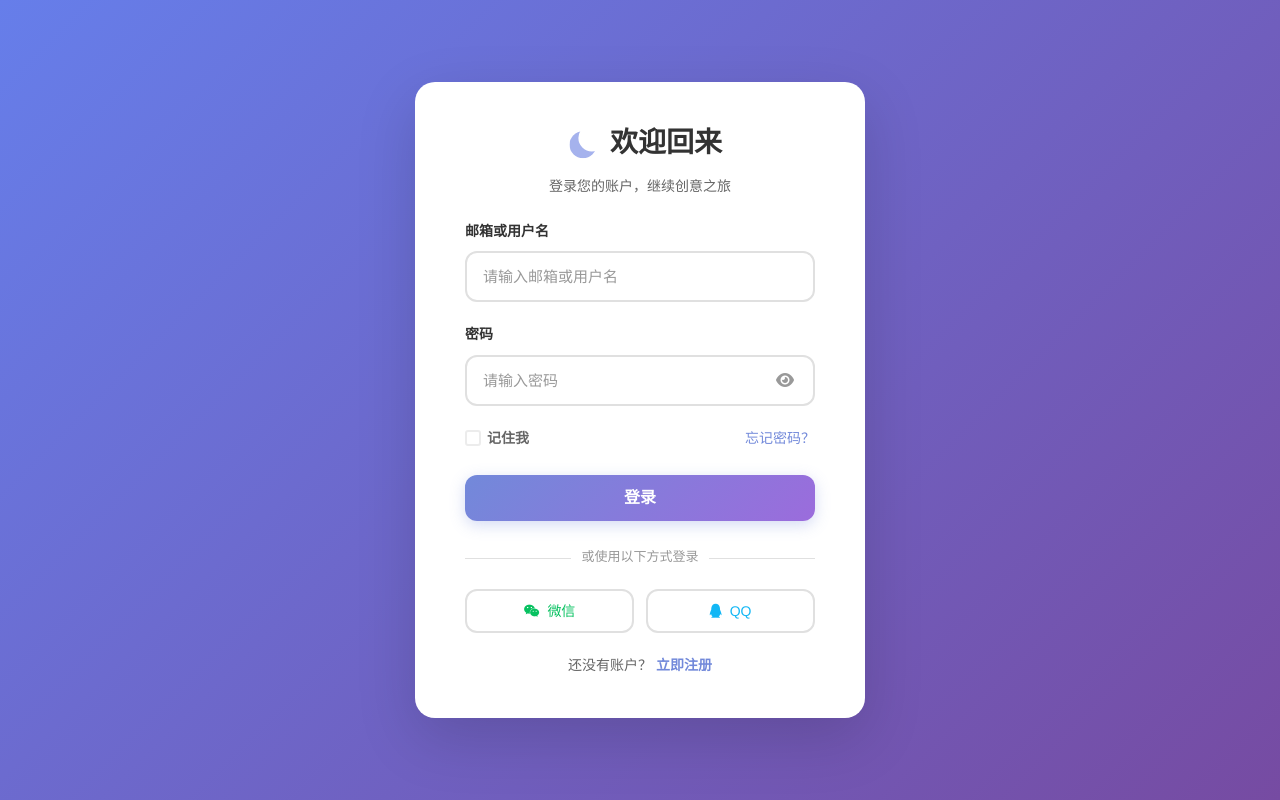
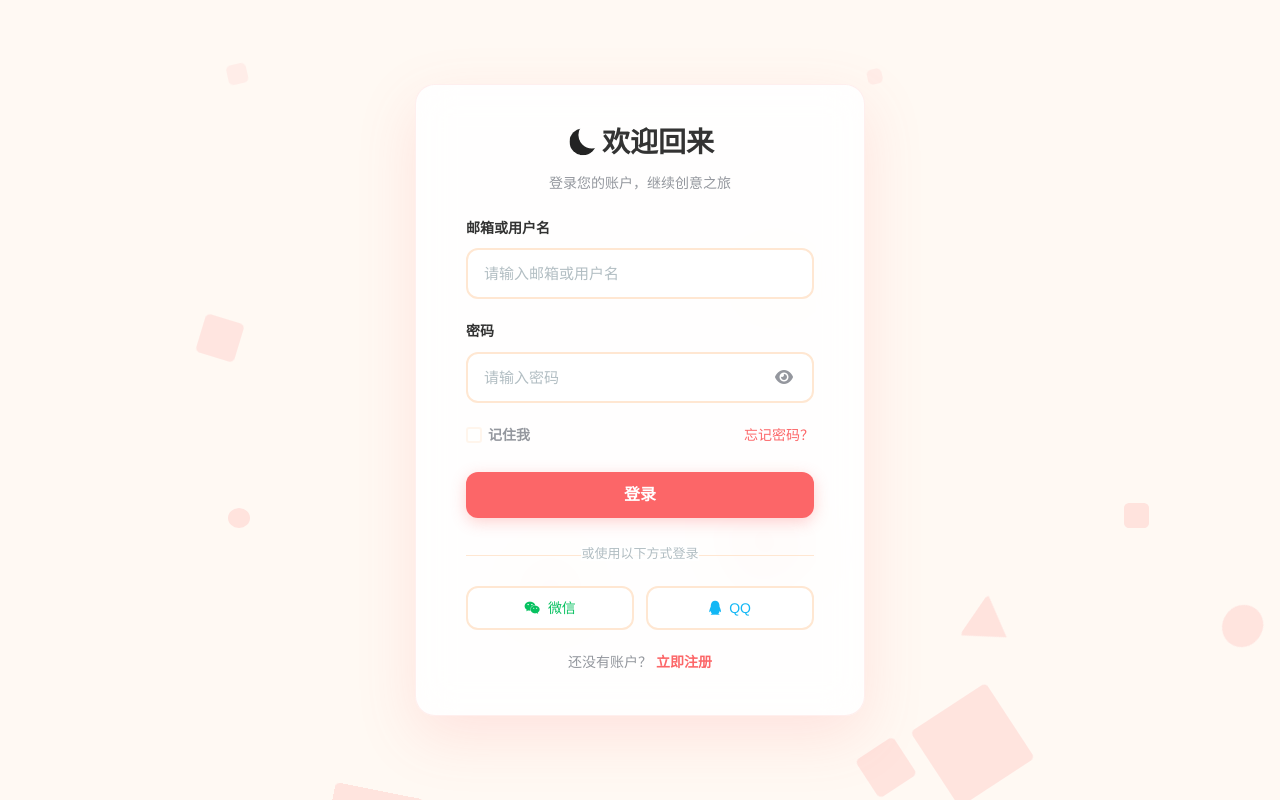
Before and after one commit to iFannna/vue-blog-project, a Vue app: page /login in a window 1280 px wide. Built offline with nearby package versions, Linux system fonts and the light colour scheme.

Commit message:
统一登录页面与主页的颜色

```diff
--- a/src/views/login/Login.vue
+++ b/src/views/login/Login.vue
@@ -146,6 +146,36 @@ onMounted(() => {
 
 <template>
   <div class="login-page-wrapper">
+    <!-- 运动的几何图形背景 -->
+    <div class="waves-background">
+      <div class="squares">
+        <div class="square"></div>
+        <div class="square"></div>
+        <div class="square"></div>
+        <div class="square"></div>
+        <div class="square"></div>
+        <div class="square"></div>
+        <div class="square"></div>
+        <div class="square"></div>
+        <div class="square"></div>
+        <div class="square"></div>
+      </div>
+      <div class="triangles">
+        <div class="triangle"></div>
+        <div class="triangle"></div>
+        <div class="triangle"></div>
+        <div class="triangle"></div>
+        <div class="triangle"></div>
+      </div>
+      <div class="circles">
+        <div class="circle"></div>
+        <div class="circle"></div>
+        <div class="circle"></div>
+        <div class="circle"></div>
+        <div class="circle"></div>
+      </div>
+    </div>
+
     <div class="login-card">
       <div class="login-header">
         <!-- 标题和主题切换图标容器 -->
@@ -260,6 +290,219 @@ onMounted(() => {
 
 <style scoped>
 
+/* ==================== 运动的几何图形背景 ==================== */
+.waves-background {
+  position: fixed;
+  width: 100%;
+  height: 100%;
+  overflow: hidden;
+  top: 0;
+  left: 0;
+  z-index: 0;
+  pointer-events: none;
+}
+
+.waves-background .circle,
+.waves-background .triangle,
+.waves-background .square {
+  position: absolute;
+  bottom: -100px;
+  width: 40px;
+  height: 40px;
+  background: #fc6668;
+  border-radius: 5px;
+  opacity: 0.15;
+  animation: rise 10s infinite ease-in;
+}
+
+[data-theme="dark"] .waves-background .circle,
+[data-theme="dark"] .waves-background .triangle,
+[data-theme="dark"] .waves-background .square {
+  background: #fc6668;
+  opacity: 0.2;
+}
+
+/* 正方形动画 */
+.waves-background .square:nth-child(1) {
+  width: 40px;
+  height: 40px;
+  left: 10%;
+  animation-duration: 8s;
+}
+
+.waves-background .square:nth-child(2) {
+  width: 20px;
+  height: 20px;
+  left: 20%;
+  animation-duration: 5s;
+  animation-delay: 1s;
+}
+
+.waves-background .square:nth-child(3) {
+  width: 50px;
+  height: 50px;
+  left: 35%;
+  animation-duration: 7s;
+  animation-delay: 2s;
+}
+
+.waves-background .square:nth-child(4) {
+  width: 80px;
+  height: 80px;
+  left: 50%;
+  animation-duration: 11s;
+  animation-delay: 0s;
+}
+
+.waves-background .square:nth-child(5) {
+  width: 35px;
+  height: 35px;
+  left: 55%;
+  animation-duration: 6s;
+  animation-delay: 1s;
+}
+
+.waves-background .square:nth-child(6) {
+  width: 45px;
+  height: 45px;
+  left: 65%;
+  animation-duration: 8s;
+  animation-delay: 3s;
+}
+
+.waves-background .square:nth-child(7) {
+  width: 90px;
+  height: 90px;
+  left: 70%;
+  animation-duration: 12s;
+  animation-delay: 2s;
+}
+
+.waves-background .square:nth-child(8) {
+  width: 25px;
+  height: 25px;
+  left: 80%;
+  animation-duration: 6s;
+  animation-delay: 2s;
+}
+
+.waves-background .square:nth-child(9) {
+  width: 15px;
+  height: 15px;
+  left: 70%;
+  animation-duration: 5s;
+  animation-delay: 1s;
+}
+
+.waves-background .square:nth-child(10) {
+  width: 90px;
+  height: 90px;
+  left: 25%;
+  animation-duration: 10s;
+  animation-delay: 4s;
+}
+
+/* 三角形样式 */
+.waves-background .triangle {
+  clip-path: polygon(50% 0%, 0% 100%, 100% 100%);
+}
+
+.waves-background .triangle:nth-child(1) {
+  width: 20px;
+  height: 22px;
+  left: 50%;
+  animation-delay: 0s;
+}
+
+.waves-background .triangle:nth-child(2) {
+  width: 30px;
+  height: 28px;
+  left: 25%;
+  animation-delay: 12s;
+}
+
+.waves-background .triangle:nth-child(3) {
+  width: 30px;
+  height: 28px;
+  left: 80%;
+  animation-delay: 4s;
+}
+
+.waves-background .triangle:nth-child(4) {
+  width: 40px;
+  height: 38px;
+  left: 30%;
+  animation-delay: 18s;
+}
+
+.waves-background .triangle:nth-child(5) {
+  width: 50px;
+  height: 40px;
+  left: 70%;
+  animation-delay: 1s;
+}
+
+/* 圆形样式 */
+.waves-background .circle {
+  border-radius: 100%;
+}
+
+.waves-background .circle:nth-child(1) {
+  width: 22px;
+  height: 20px;
+  left: 10%;
+  animation-delay: 0s;
+}
+
+.waves-background .circle:nth-child(2) {
+  width: 84px;
+  height: 80px;
+  left: 45%;
+  animation-delay: 12s;
+}
+
+.waves-background .circle:nth-child(3) {
+  width: 53px;
+  height: 50px;
+  left: 90%;
+  animation-delay: 4s;
+}
+
+.waves-background .circle:nth-child(4) {
+  width: 53px;
+  height: 50px;
+  left: 60%;
+  animation-delay: 18s;
+}
+
+.waves-background .circle:nth-child(5) {
+  width: 43px;
+  height: 40px;
+  left: 90%;
+  animation-delay: 1s;
+}
+
+/* 上升动画 */
+@keyframes rise {
+  0% {
+    bottom: -100px;
+    transform: translateX(0) rotate(0deg);
+    opacity: 0.15;
+  }
+
+  50% {
+    transform: translate(100px, 0) rotate(180deg);
+    opacity: 0.15;
+  }
+
+  100% {
+    bottom: 1080px;
+    transform: translateX(-200px) rotate(360deg);
+    opacity: 0;
+  }
+}
+
+
 .bloglo-darkmode-container{
   margin-top: 6px;
 }
@@ -267,8 +510,6 @@ onMounted(() => {
 .bloglo-darkmode {
   transform: scale(1.5);
   cursor: pointer;
-  /* 增加点击区域 */
-  padding: 8px;
   display: inline-flex;
   align-items: center;
   justify-content: center;
@@ -283,20 +524,13 @@ onMounted(() => {
   pointer-events: none;
 }
 
-/* 浅色模式 - 月亮图标 */
-.bloglo-darkmode-toogle {
-  color: #a5b2ed !important;
-  transition: transform 0.3s ease;
-}
+
 
 .bloglo-darkmode:active .bloglo-darkmode-toogle {
   transform: scale(0.9);
 }
 
-/* 深色模式 - 太阳图标 */
-[data-theme="dark"] .bloglo-darkmode-toogle {
-  color: #fc6668 !important;
-}
+
 
 /* ==================== 登录页面容器 ==================== */
 .login-page-wrapper {
@@ -304,34 +538,42 @@ onMounted(() => {
   display: flex;
   align-items: center;
   justify-content: center;
-  background: linear-gradient(135deg, #667eea 0%, #764ba2 100%);
+  background: #fff9f3;
   padding: 20px;
   position: relative;
+  overflow: hidden;
 }
 
 /* 深色模式背景 */
 [data-theme="dark"] .login-page-wrapper {
-  background: linear-gradient(135deg, #1a1a2e 0%, #16213e 100%);
+  background: #333333;
 }
 
 
 /* ==================== 登录卡片 ==================== */
 .login-card {
-  background: #fff;
+  background: rgba(255, 255, 255, 0.85);
   border-radius: 20px;
   padding: 40px 50px;
-  box-shadow: 0 20px 60px rgba(0, 0, 0, 0.15);
+  box-shadow: 0 20px 60px rgba(252, 102, 104, 0.15);
   width: 100%;
   max-width: 450px;
-  transition: transform 0.3s ease;
+  transition: transform 0.3s ease, box-shadow 0.3s ease;
   z-index: 1;
   position: relative;
+  border: 1px solid rgba(252, 102, 104, 0.1);
+  backdrop-filter: blur(20px);
 }
 
-/* 深色模式卡片 - 优化后的版本 */
+.login-card:hover {
+  box-shadow: 0 25px 70px rgba(252, 102, 104, 0.2);
+}
+
+/* 深色模式卡片 */
 [data-theme="dark"] .login-card {
   background: rgba(0, 0, 0, 0.5);
   box-shadow: 0 20px 60px rgba(0, 0, 0, 0.5);
+  border-color: rgba(190, 190, 190, 0.2);
 }
 
 /* ==================== 卡片头部 ==================== */
@@ -352,7 +594,7 @@ onMounted(() => {
 .login-title {
   font-size: 28px;
   font-weight: 700;
-  color: #333;
+  color: #333333;
   margin: 0;
   transition: color 0.3s ease;
 }
@@ -362,7 +604,7 @@ onMounted(() => {
 }
 
 .login-subtitle {
-  color: #666;
+  color: #94979e;
   font-size: 14px;
   margin: 0;
   transition: color 0.3s ease;
@@ -380,7 +622,7 @@ onMounted(() => {
 .form-label {
   display: block;
   margin-bottom: 8px;
-  color: #333;
+  color: #333333;
   font-weight: 600;
   font-size: 14px;
   transition: color 0.3s ease;
@@ -399,14 +641,14 @@ onMounted(() => {
 .custom-input {
   width: 100%;
   padding: 14px 16px;
-  border: 2px solid #e0e0e0;
+  border: 2px solid #ffe7d2;
   border-radius: 12px;
   font-size: 15px;
-  transition: border-color 0.3s ease, box-shadow 0.3s ease;
+  transition: border-color 0.3s ease, box-shadow 0.3s ease, background 0.3s ease;
   box-sizing: border-box;
   outline: none;
-  background: #fff;
-  color: #333;
+  background: rgba(255, 255, 255, 0.9);
+  color: #212121;
   -webkit-tap-highlight-color: transparent;
 }
 
@@ -417,7 +659,7 @@ onMounted(() => {
 }
 
 .custom-input::placeholder {
-  color: #999;
+  color: #b2bec3;
 }
 
 [data-theme="dark"] .custom-input::placeholder {
@@ -425,13 +667,13 @@ onMounted(() => {
 }
 
 .custom-input:focus {
-  border-color: #7289da;
-  box-shadow: 0 0 0 3px rgba(114, 137, 218, 0.1);
+  border-color: #fc6668;
+  box-shadow: 0 0 0 3px rgba(252, 102, 104, 0.1);
 }
 
 [data-theme="dark"] .custom-input:focus {
-  border-color: #667eea;
-  box-shadow: 0 0 0 3px rgba(102, 126, 234, 0.2);
+  border-color: #fc6668;
+  box-shadow: 0 0 0 3px rgba(252, 102, 104, 0.2);
 }
 
 /* 密码输入框 */
@@ -450,7 +692,7 @@ onMounted(() => {
   transform: translateY(-50%);
   background: none;
   border: none;
-  color: #999;
+  color: #94979e;
   cursor: pointer;
   font-size: 16px;
   padding: 8px;
@@ -468,16 +710,16 @@ onMounted(() => {
 }
 
 .toggle-password:hover {
-  color: #7289da;
+  color: #fc6668;
 }
 
 [data-theme="dark"] .toggle-password:hover {
-  color: #667eea;
+  color: #fc6668;
 }
 
 @media (hover: none) {
   .toggle-password:hover {
-    color: #999;
+    color: #94979e;
   }
   [data-theme="dark"] .toggle-password:hover {
     color: rgba(255, 255, 255, 0.5);
@@ -497,7 +739,7 @@ onMounted(() => {
   display: flex;
   align-items: center;
   gap: 6px;
-  color: #666;
+  color: #94979e;
   cursor: pointer;
   transition: color 0.3s ease;
   -webkit-tap-highlight-color: transparent;
@@ -515,7 +757,7 @@ onMounted(() => {
   height: 16px;
   min-width: 16px;
   min-height: 16px;
-  border: 2px solid #d0d0d0;
+  border: 2px solid #ffe7d2;
   border-radius: 3px;
   background-color: #fff;
   cursor: pointer;
@@ -527,12 +769,12 @@ onMounted(() => {
 }
 
 .remember-me input[type="checkbox"]:hover {
-  border-color: #7289da;
+  border-color: #fc6668;
 }
 
 .remember-me input[type="checkbox"]:checked {
-  background: linear-gradient(135deg, #7289da, #9b6cdc);
-  border-color: #7289da;
+  background: #fc6668;
+  border-color: #fc6668;
 }
 
 .remember-me input[type="checkbox"]:checked::before {
@@ -553,17 +795,17 @@ onMounted(() => {
 }
 
 [data-theme="dark"] .remember-me input[type="checkbox"]:hover {
-  border-color: #667eea;
+  border-color: #fc6668;
   background-color: rgba(255, 255, 255, 0.15);
 }
 
 [data-theme="dark"] .remember-me input[type="checkbox"]:checked {
-  background: linear-gradient(135deg, #667eea, #764ba2);
-  border-color: #667eea;
+  background: #fc6668;
+  border-color: #fc6668;
 }
 
 .forgot-password {
-  color: #7289da;
+  color: #fc6668;
   text-decoration: none;
   transition: color 0.2s ease;
   font-weight: 500;
@@ -571,34 +813,35 @@ onMounted(() => {
 }
 
 [data-theme="dark"] .forgot-password {
-  color: #667eea;
+  color: #fc6668;
 }
 
 .forgot-password:hover {
   text-decoration: underline;
-  color: #5a6fc7;
+  color: #ff4c60;
 }
 
 /* ==================== 登录按钮 ==================== */
 .login-btn {
   width: 100%;
   padding: 14px;
-  background: linear-gradient(135deg, #7289da, #9b6cdc);
+  background: #fc6668;
   color: #fff;
   border: none;
   border-radius: 12px;
   font-size: 16px;
   font-weight: 600;
   cursor: pointer;
-  transition: transform 0.2s ease, box-shadow 0.2s ease;
-  box-shadow: 0 4px 15px rgba(114, 137, 218, 0.3);
+  transition: transform 0.2s ease, box-shadow 0.2s ease, background 0.2s ease;
+  box-shadow: 0 4px 15px rgba(252, 102, 104, 0.3);
   -webkit-tap-highlight-color: transparent;
   touch-action: manipulation;
 }
 
 .login-btn:hover {
   transform: translateY(-2px);
-  box-shadow: 0 6px 20px rgba(114, 137, 218, 0.4);
+  box-shadow: 0 6px 20px rgba(252, 102, 104, 0.4);
+  background: #ff4c60;
 }
 
 .login-btn:active {
@@ -606,12 +849,13 @@ onMounted(() => {
 }
 
 [data-theme="dark"] .login-btn {
-  background: linear-gradient(135deg, #667eea, #764ba2);
-  box-shadow: 0 4px 15px rgba(102, 126, 234, 0.4);
+  background: #fc6668;
+  box-shadow: 0 4px 15px rgba(252, 102, 104, 0.4);
 }
 
 [data-theme="dark"] .login-btn:hover {
-  box-shadow: 0 6px 20px rgba(102, 126, 234, 0.5);
+  box-shadow: 0 6px 20px rgba(252, 102, 104, 0.5);
+  background: #ff4c60;
 }
 
 @media (hover: none) {
@@ -625,7 +869,7 @@ onMounted(() => {
   text-align: center;
   margin: 25px 0 20px;
   position: relative;
-  color: #999;
+  color: #b2bec3;
   font-size: 13px;
 }
 
@@ -640,7 +884,7 @@ onMounted(() => {
   left: 0;
   right: 0;
   height: 1px;
-  background: #e0e0e0;
+  background: #ffe7d2;
   z-index: 1;
 }
 
@@ -649,10 +893,10 @@ onMounted(() => {
 }
 
 .divider span {
-  background: #fff;
+  background: rgba(255, 255, 255, 0.85);
   position: relative;
   z-index: 2;
-  padding: 0 10px;
+
 }
 
 [data-theme="dark"] .divider span {
@@ -673,9 +917,9 @@ onMounted(() => {
   justify-content: center;
   gap: 8px;
   padding: 12px;
-  border: 2px solid #e0e0e0;
+  border: 2px solid #ffe7d2;
   border-radius: 12px;
-  background: #fff;
+  background: rgba(255, 255, 255, 0.9);
   cursor: pointer;
   transition: transform 0.2s ease, border-color 0.2s ease, box-shadow 0.2s ease;
   font-size: 14px;
@@ -691,14 +935,14 @@ onMounted(() => {
 }
 
 .social-btn:hover {
-  border-color: #7289da;
+  border-color: #fc6668;
   transform: translateY(-2px);
-  box-shadow: 0 4px 12px rgba(0, 0, 0, 0.1);
+  box-shadow: 0 4px 12px rgba(252, 102, 104, 0.2);
 }
 
 [data-theme="dark"] .social-btn:hover {
-  border-color: #667eea;
-  box-shadow: 0 4px 12px rgba(102, 126, 234, 0.2);
+  border-color: #fc6668;
+  box-shadow: 0 4px 12px rgba(252, 102, 104, 0.3);
 }
 
 @media (hover: none) {
@@ -726,7 +970,7 @@ onMounted(() => {
 /* ==================== 注册链接 ==================== */
 .register-link {
   text-align: center;
-  color: #666;
+  color: #94979e;
   font-size: 14px;
   transition: color 0.3s ease;
 }
@@ -736,7 +980,7 @@ onMounted(() => {
 }
 
 .register-link a {
-  color: #7289da;
+  color: #fc6668;
   text-decoration: none;
   font-weight: 600;
   transition: color 0.2s ease;
@@ -744,12 +988,12 @@ onMounted(() => {
 }
 
 [data-theme="dark"] .register-link a {
-  color: #667eea;
+  color: #fc6668;
 }
 
 .register-link a:hover {
   text-decoration: underline;
-  color: #5a6fc7;
+  color: #ff4c60;
 }
 
 /* ==================== 响应式设计 ==================== */
@@ -765,11 +1009,11 @@ onMounted(() => {
   }
 
   .login-page-wrapper {
-    background: #667eea;
+    background: #fff9f3;
   }
 
   [data-theme="dark"] .login-page-wrapper {
-    background: #1a1a2e;
+    background: #333333;
   }
 }
 
```
